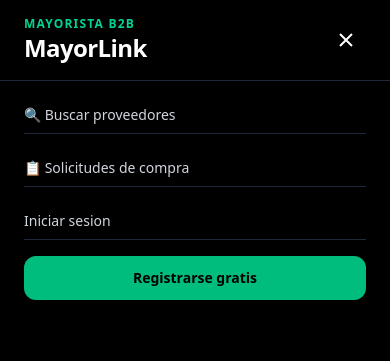
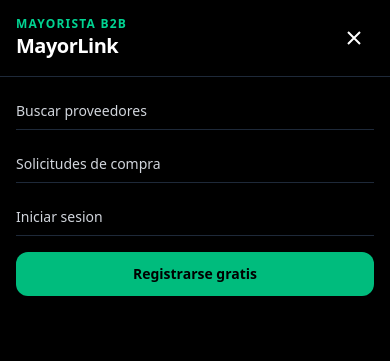
Before and after one commit to londinskynicolas-bit/mayorlink, a Next.js app: page / in a window 390 px wide. Both pictures are taken after a click on the button 346 px from the left and 40 px from the top of the page. Shown: the top 361 px of the page. Built offline with nearby package versions, Linux system fonts and the light colour scheme; no server answers; the database is empty.

Commit message:
fix navbar con notificaciones forzado

```diff
--- a/components/Navbar.tsx
+++ b/components/Navbar.tsx
@@ -1,7 +1,8 @@
 "use client";
-import { useSession, signIn, signOut } from "next-auth/react";
+import { useSession, signOut } from "next-auth/react";
 import { useState, useEffect } from "react";
 import { createClient } from "@supabase/supabase-js";
+import Notificaciones from "./Notificaciones";
 
 const supabase = createClient(
   process.env.NEXT_PUBLIC_SUPABASE_URL!,
@@ -25,13 +26,12 @@
 
   return (
     <nav className="bg-black sticky top-0 z-50">
-      <div className="px-6 py-4 flex items-center justify-between">
+      <div className="px-4 md:px-6 py-4 flex items-center justify-between">
         <a href="/" className="block">
           <div className="text-xs text-emerald-400 font-bold tracking-widest uppercase">Mayorista B2B</div>
-          <div className="text-2xl font-black text-white tracking-tight">MayorLink</div>
+          <div className="text-xl md:text-2xl font-black text-white tracking-tight">MayorLink</div>
         </a>
 
-        {/* Desktop */}
         <div className="hidden md:flex items-center gap-4">
           <a href="/busqueda" className="text-gray-300 text-sm font-medium hover:text-white">Proveedores</a>
           <a href="/solicitudes" className="text-gray-300 text-sm font-medium hover:text-white">Solicitudes</a>
@@ -45,6 +45,7 @@
               )}
             </a>
           )}
+          {session && <Notificaciones />}
           {session ? (
             <div className="flex items-center gap-3">
               <a href={esProveedor ? "/panel" : "/panel-comprador"} className="text-gray-300 text-sm font-medium hover:text-white">Mi panel</a>
@@ -63,8 +64,9 @@
           )}
         </div>
 
-        {/* Mobile - hamburguesa */}
-        <button onClick={() => setMenuAbierto(!menuAbierto)} className="md:hidden text-white p-2">
+        <div className="flex md:hidden items-center gap-2">
+          {session && <Notificaciones />}
+          <button onClick={() => setMenuAbierto(!menuAbierto)} className="text-white p-2">
             {menuAbierto ? (
               <svg width="24" height="24" viewBox="0 0 24 24" fill="none" stroke="currentColor" strokeWidth="2">
                 <path d="M18 6L6 18M6 6l12 12"/>
@@ -76,37 +78,37 @@
             )}
           </button>
         </div>
+      </div>
 
-      {/* Menu mobile */}
       {menuAbierto && (
-        <div className="md:hidden bg-black border-t border-gray-800 px-6 py-4 flex flex-col gap-4">
+        <div className="md:hidden bg-black border-t border-gray-800 px-4 py-4 flex flex-col gap-4">
           <a href="/busqueda" onClick={() => setMenuAbierto(false)} className="text-gray-300 text-sm font-medium hover:text-white py-2 border-b border-gray-800">
-            🔍 Buscar proveedores
+            Buscar proveedores
           </a>
           <a href="/solicitudes" onClick={() => setMenuAbierto(false)} className="text-gray-300 text-sm font-medium hover:text-white py-2 border-b border-gray-800">
-            📋 Solicitudes de compra
+            Solicitudes de compra
           </a>
           {session ? (
             <>
               <a href="/mensajes" onClick={() => setMenuAbierto(false)} className="text-gray-300 text-sm font-medium hover:text-white py-2 border-b border-gray-800 flex items-center justify-between">
-                <span>💬 Mensajes</span>
+                <span>Mensajes</span>
                 {mensajesNoLeidos > 0 && <span className="bg-emerald-500 text-black text-xs font-black px-2 py-0.5 rounded-full">{mensajesNoLeidos}</span>}
               </a>
               <a href={esProveedor ? "/panel" : "/panel-comprador"} onClick={() => setMenuAbierto(false)} className="text-gray-300 text-sm font-medium hover:text-white py-2 border-b border-gray-800">
-                📊 Mi panel
+                Mi panel
               </a>
               {esProveedor && (
                 <>
                   <a href="/mis-productos" onClick={() => setMenuAbierto(false)} className="text-gray-300 text-sm font-medium hover:text-white py-2 border-b border-gray-800">
-                    📦 Mis productos
+                    Mis productos
                   </a>
                   <a href="/editar-perfil" onClick={() => setMenuAbierto(false)} className="text-gray-300 text-sm font-medium hover:text-white py-2 border-b border-gray-800">
-                    ✏️ Editar perfil
+                    Editar perfil
                   </a>
                 </>
               )}
               <a href="/panel-comprador" onClick={() => setMenuAbierto(false)} className="text-gray-300 text-sm font-medium hover:text-white py-2 border-b border-gray-800">
-                🛒 Panel de comprador
+                Panel de comprador
               </a>
               <button onClick={() => { signOut(); setMenuAbierto(false); }} className="text-red-400 text-sm font-medium hover:text-red-300 py-2 text-left">
                 Cerrar sesion
```
Lines whose indentation alone changed are shown as unchanged.
